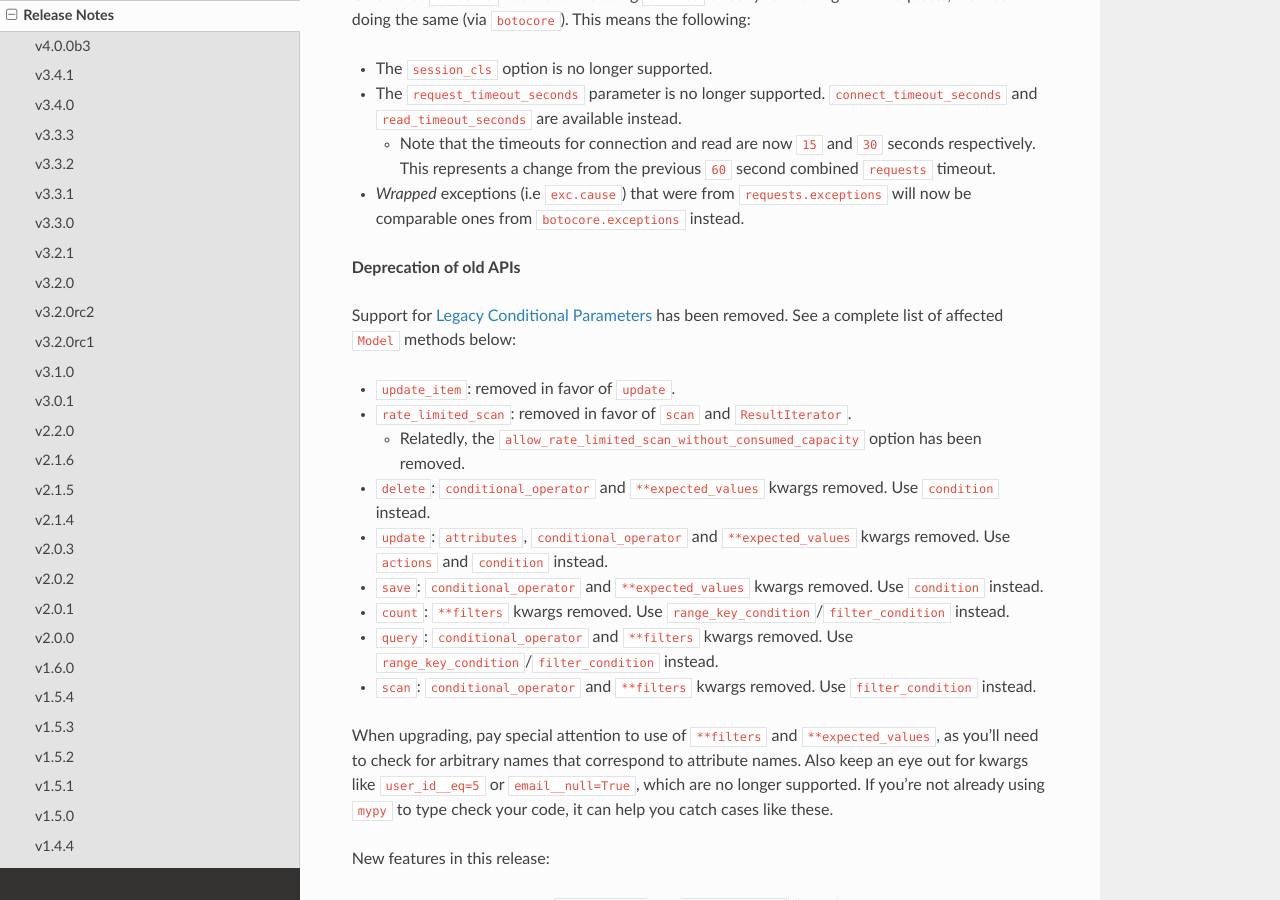
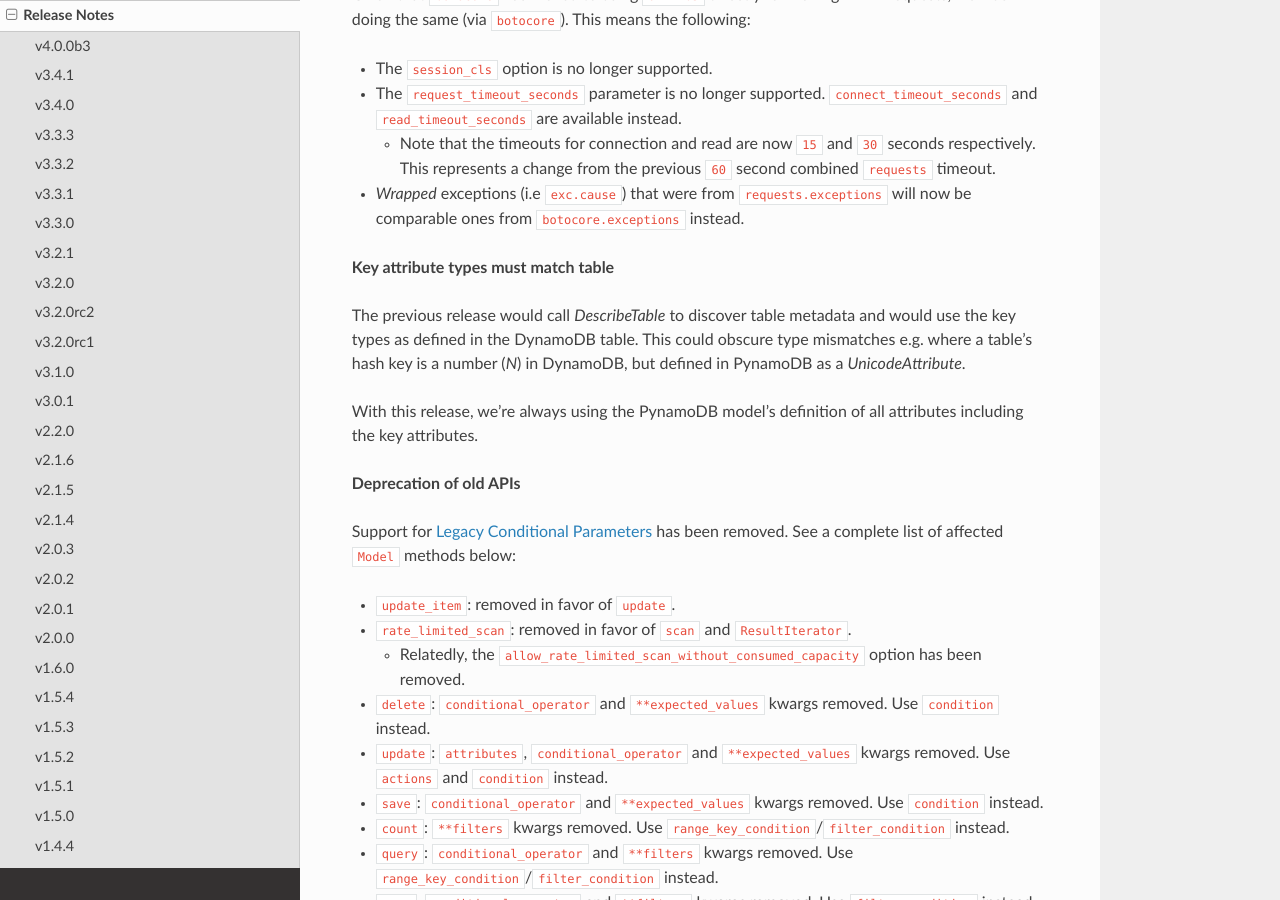
Before and after one commit to pynamodb/PynamoDB, a Sphinx documentation site: the page built from docs/release_notes.rst, in a window 1280 px wide and 900 px high, scrolled down 425 px. Built offline with Sphinx 7.4.7 and the Read the Docs theme 2.0.0, drawn with Linux system fonts in a browser that asks for light colours.

Commit message:
release notes: key attribute types must match table

```diff
--- a/docs/release_notes.rst
+++ b/docs/release_notes.rst
@@ -19,6 +19,16 @@
 
   + Note that the timeouts for connection and read are now ``15`` and ``30`` seconds respectively. This represents a change from the previous ``60`` second combined ``requests`` timeout.
 * *Wrapped* exceptions (i.e ``exc.cause``) that were from ``requests.exceptions`` will now be comparable ones from ``botocore.exceptions`` instead.
+
+**Key attribute types must match table**
+
+The previous release would call `DescribeTable` to discover table metadata
+and would use the key types as defined in the DynamoDB table. This could obscure
+type mismatches e.g. where a table's hash key is a number (`N`) in DynamoDB,
+but defined in PynamoDB as a `UnicodeAttribute`.
+
+With this release, we're always using the PynamoDB model's definition
+of all attributes including the key attributes.
 
 **Deprecation of old APIs**
 
```
